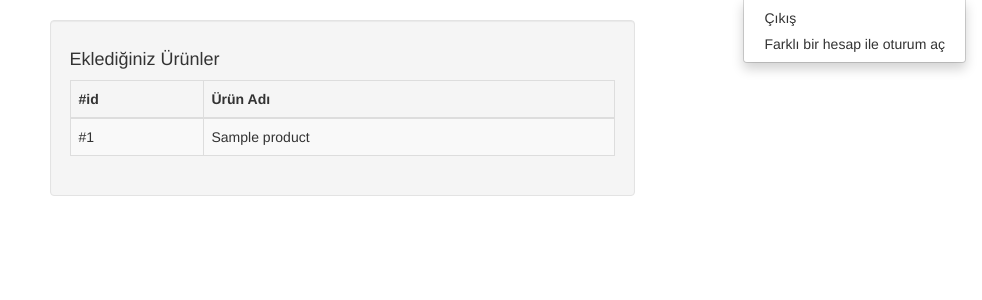
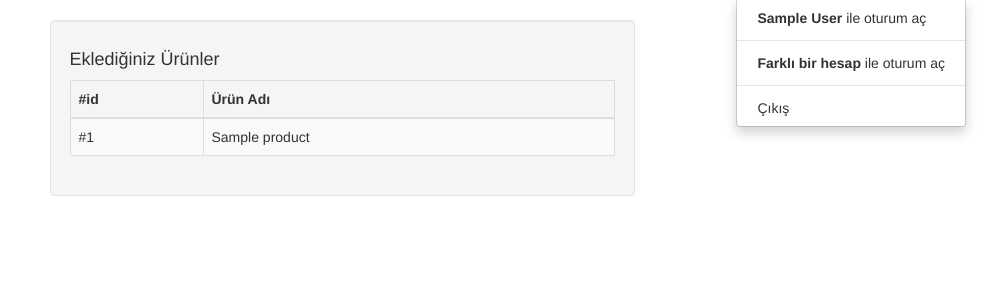
Before and after one commit to gkandemi/codeigniter-multi-user-tutorial, a CodeIgniter app: the page made by application/views/homepage_v.php in a window 1280 px wide, after a click on "İşlemler". Shown: the part 52-352 px from the top of the page, without its empty margins (298-1280 px from the left). Run offline with CodeIgniter, Linux system fonts and the light colour scheme; tables that the repository leaves empty hold one stand-in row (values such as "Sample post"); the template is opened without the code that fills it: most values are stand-ins (such as "Sample title", 1, 10 or a date in 2020); data that the repository does not hold is empty.

Commit message:
kullanicilar arasi gecis yapma islemi

```diff
--- a/application/controllers/Home.php
+++ b/application/controllers/Home.php
@@ -15,6 +15,7 @@ class Home extends CI_Controller {
 
         $viewData = new stdClass();
         $viewData->user = $active_user;
+        $viewData->user_list = $user_list;
 
         $this->load->model("user_product_model");
 
--- a/application/views/homepage_v.php
+++ b/application/views/homepage_v.php
@@ -27,8 +27,17 @@
                 <li class="dropdown">
                     <a href="#" class="dropdown-toggle" data-toggle="dropdown" role="button" aria-haspopup="true" aria-expanded="false">İşlemler <span class="caret"></span></a>
                     <ul class="dropdown-menu">
+
+                        <?php foreach ($user_list as $item) { ?>
+                            <?php if(md5($item->email) != md5($user->email)) { ?>
+                                <li><a target="_blank" href="<?php echo base_url("anasayfa/" . md5($item->email)); ?>"><strong><?php echo $item->full_name; ?></strong> ile oturum aç</a></li>
+                            <?php } ?>
+                        <?php } ?>
+
+                        <li role="separator" class="divider"></li>
+                        <li><a target="_blank" href="<?php echo base_url("giris"); ?>"><strong>Farklı bir hesap</strong> ile oturum aç</a></li>
+                        <li role="separator" class="divider"></li>
                         <li><a href="<?php echo base_url("cikis/" . md5($user->email)); ?>">Çıkış</a></li>
-                        <li><a target="_blank" href="<?php echo base_url("giris"); ?>">Farklı bir hesap ile oturum aç</a></li>
                     </ul>
                 </li>
             </ul>
```
